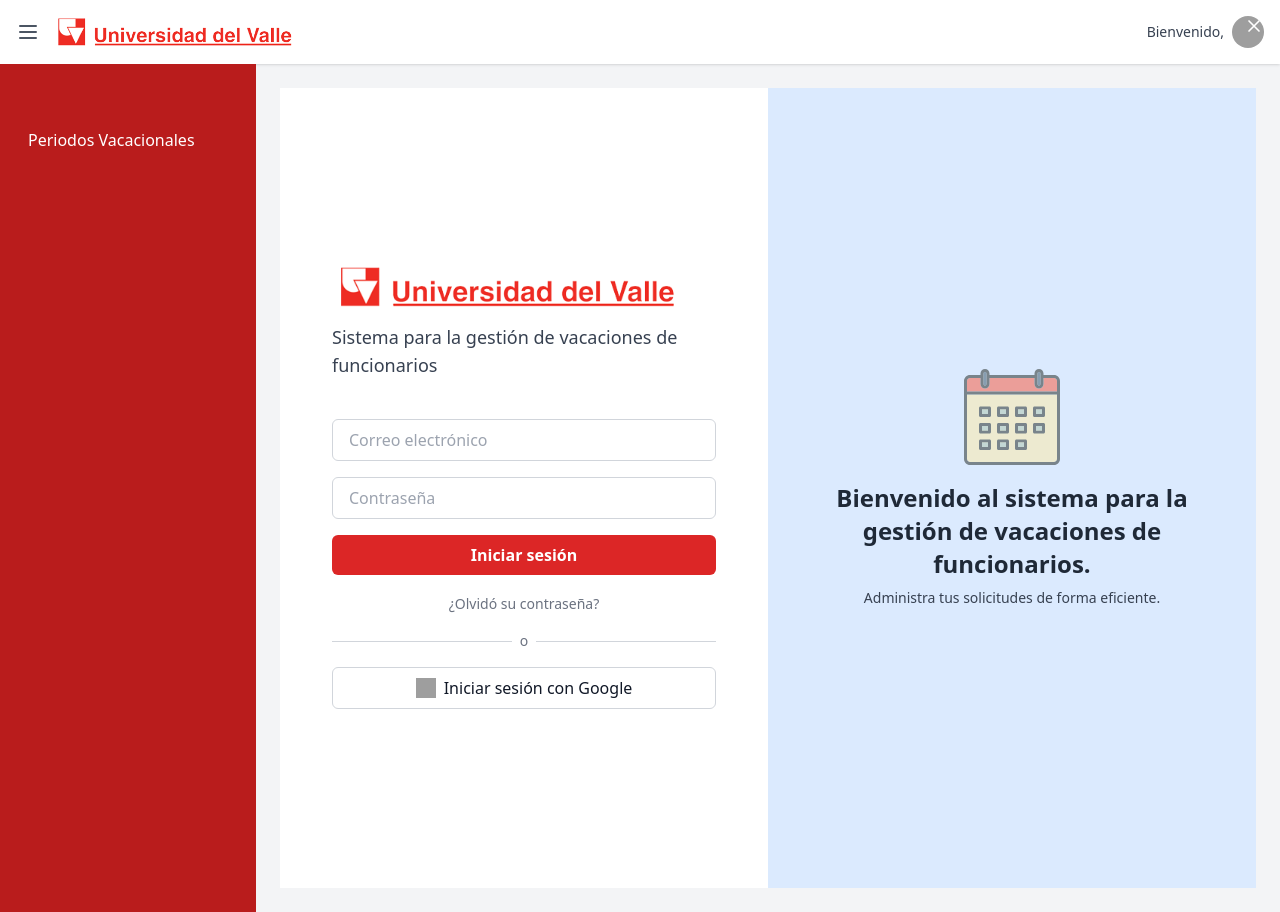
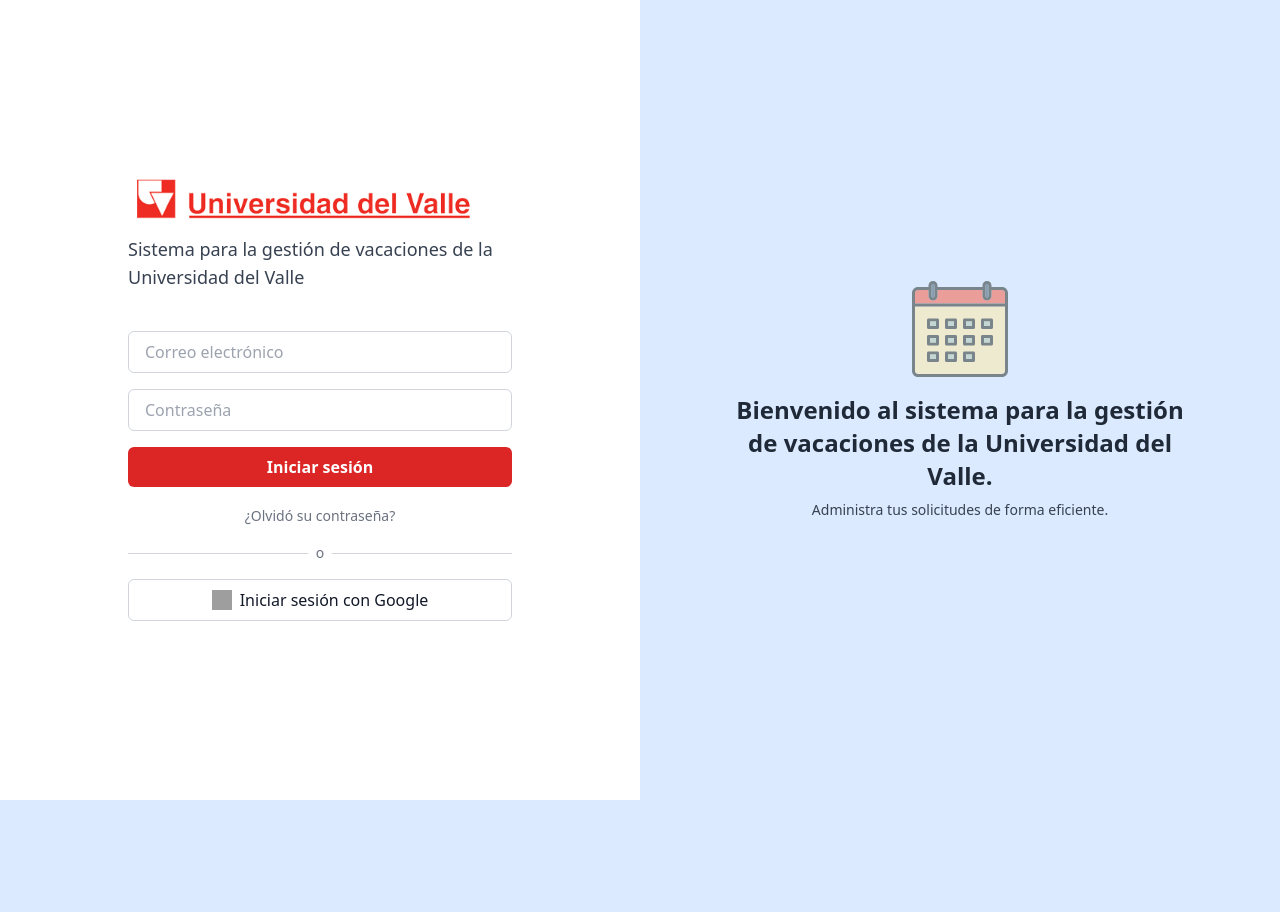
Before and after one commit to bryansbr/gestion-vacaciones-uv-web-app, a Django app: page /usuarios/iniciar-sesion/ in a window 1280 px wide. After the commit the page ends 800 px from the top, so only its background shows below. Run offline with Django 5.2, Linux system fonts and the light colour scheme; some libraries are stand-ins or nearby versions; grey boxes are pictures that could not be loaded.

Commit message:
fix: Se ajustan templates base y login

```diff
--- a/templates/base.html
+++ b/templates/base.html
@@ -13,6 +13,7 @@
 <body class="bg-gray-100 text-gray-900 min-h-screen flex flex-col">
 
   <!-- Navbar superior -->
+  {% if request.user.is_authenticated %}
   <header class="bg-white shadow flex items-center justify-between px-4 h-16">
     <div class="flex items-center gap-3">
       <!-- Botón hamburguesa (visible solo cuando sidebar está colapsado) -->
@@ -35,10 +36,12 @@
       <img src="https://www.svgrepo.com/show/382106/avatar-default.svg" alt="Avatar" class="h-8 w-8 rounded-full">
     </div>
   </header>
+  {% endif %}
 
   <!-- Contenedor principal -->
   <div class="flex flex-1 overflow-hidden">
 
+    {% if request.user.is_authenticated %}
     <!-- Sidebar -->
     <aside id="sidebar" class="bg-red-700 text-white w-64 transition-all duration-300 ease-in-out space-y-6 px-4 py-6 lg:block hidden">
       <button id="collapseSidebar" class="text-white absolute top-4 right-4 focus:outline-none">
@@ -59,9 +62,14 @@
         </ul>
       </nav>
     </aside>
+    {% endif %}
 
     <!-- Contenido -->
+    {% if request.user.is_authenticated %}
     <main class="flex-1 overflow-y-auto p-6">
+    {% else %}
+    <main class="flex-1 overflow-y-auto p-0">
+    {% endif %}
       {% block content %}{% endblock %}
     </main>
   </div>
--- a/usuarios/templates/usuarios/login.html
+++ b/usuarios/templates/usuarios/login.html
@@ -11,7 +11,7 @@
       <div class="flex items-center space-x-2 mb-4">
         <img src="{% static 'img/banner_logo_univalle.png' %}" alt="Logo Univalle" class="h-10">
       </div>
-      <h2 class="text-lg text-gray-700 mb-6 font-medium">Sistema para la gestión de vacaciones de funcionarios</h2>
+      <h2 class="text-lg text-gray-700 mb-6 font-medium">Sistema para la gestión de vacaciones de la Universidad del Valle</h2>
 
       {% if form.non_field_errors %}
       <div class="bg-red-100 border border-red-400 text-red-700 px-4 py-3 rounded mb-4">
@@ -56,7 +56,7 @@
   <div class="hidden md:flex w-1/2 bg-blue-100 text-gray-800 items-center justify-center px-12 relative overflow-hidden">
     <div class="max-w-md text-center">
       <img src="{% static 'img/icono_calendario_2.svg' %}" alt="Ícono calendario" class="w-24 h-24 mx-auto mb-4 opacity-60">
-      <h3 class="text-2xl font-semibold mb-2 leading-snug">Bienvenido al sistema para la gestión de vacaciones de funcionarios.</h3>
+      <h3 class="text-2xl font-semibold mb-2 leading-snug">Bienvenido al sistema para la gestión de vacaciones de la Universidad del Valle.</h3>
       <p class="text-sm text-gray-700">Administra tus solicitudes de forma eficiente.</p>
     </div>
   </div>
```
